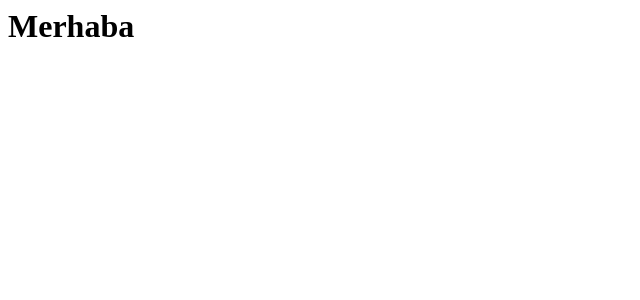
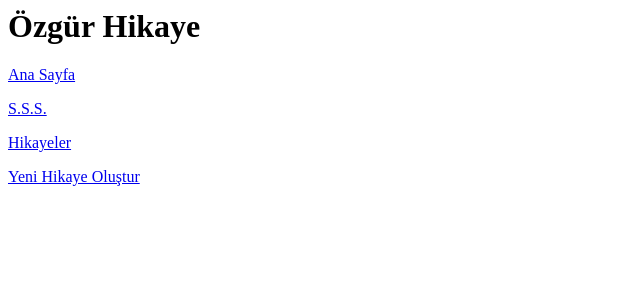
Before and after one commit to lyk2017-django/OzgurHikaye, a Django app: page / in a window 1280 px wide. Shown: the top 300 px of the page, without its empty margins (0-640 px from the left). Run offline with Django 3.2, Linux system fonts and the light colour scheme.

Commit message:
Ana sayfaya linkler eklendi

```diff
--- a/hikaye/ozgur_modul/templates/ozgur_modul/anasayfa.html
+++ b/hikaye/ozgur_modul/templates/ozgur_modul/anasayfa.html
@@ -1 +1,9 @@
-<h1>Merhaba</h1>
+<h1>Özgür Hikaye</h1>
+
+<p></p><a href="{% url 'home' %}">Ana Sayfa</a></p>
+
+<p></p><a href="{% url 'faq_page' %}">S.S.S.</a></p>
+
+<p></p><a href="{% url 'list_storys' %}">Hikayeler</a></p>
+
+<p></p><a href="{% url 'create_story' %}">Yeni Hikaye Oluştur</a></p>
```
